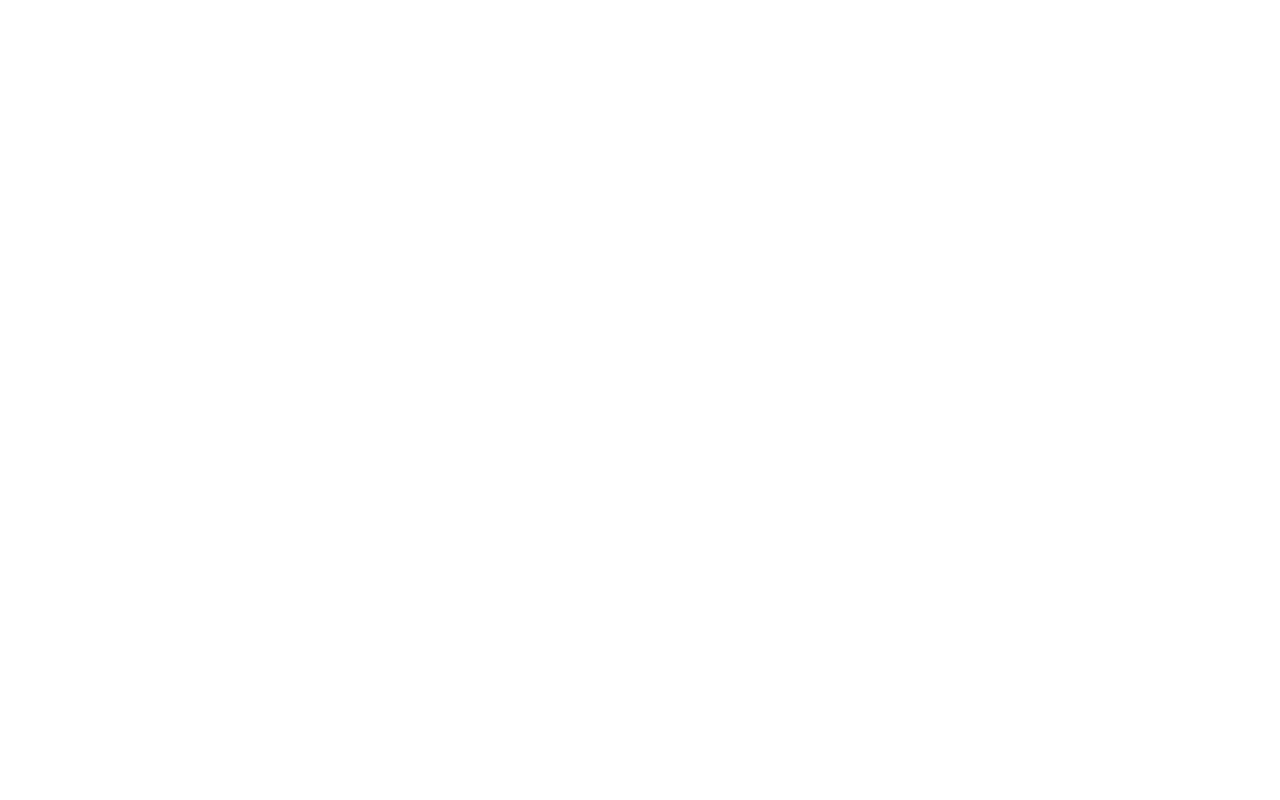
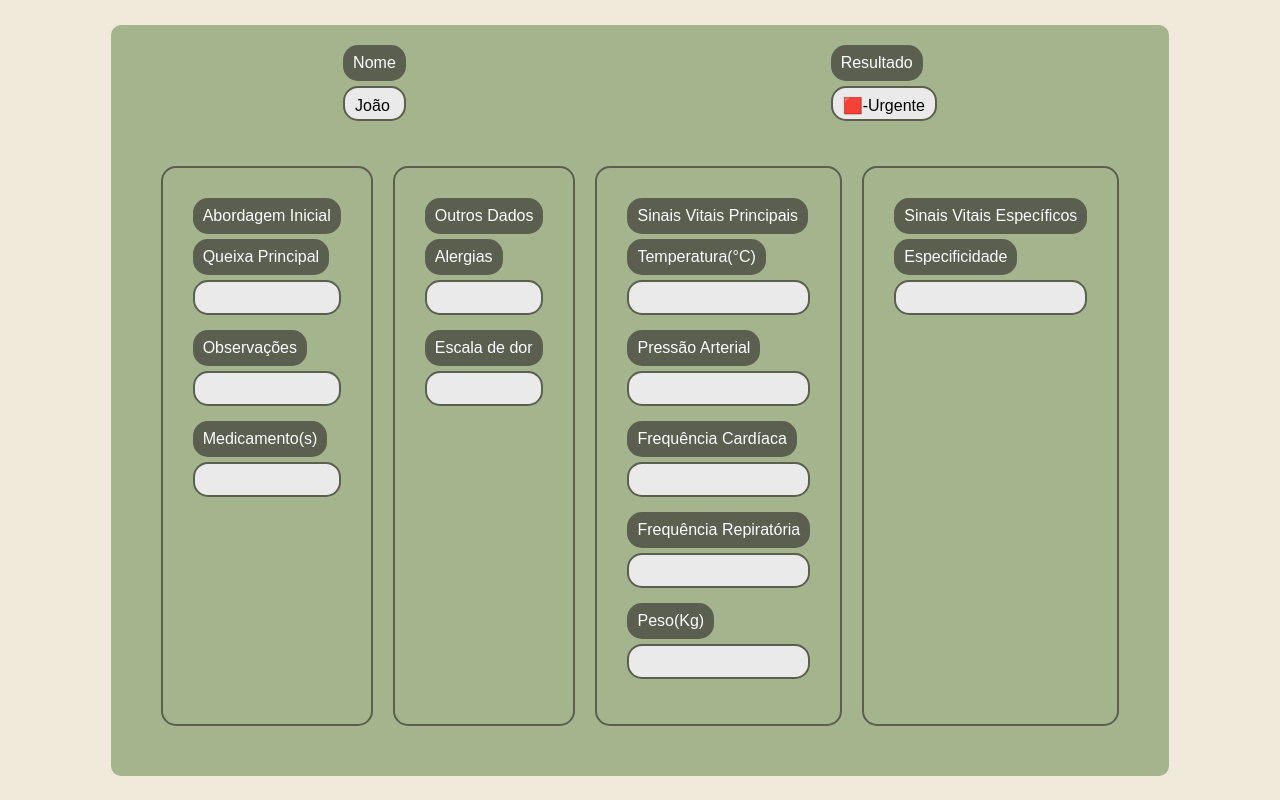
Before and after one commit to emberjp/AcolheMED, a plain HTML site: page public/doctor.html in a window 1280 px wide. Drawn offline with Linux system fonts and the light colour scheme.

Commit message:
adds doctor's screen

```diff
--- a/public/doctor.html
+++ b/public/doctor.html
@@ -1,9 +1,72 @@
 <!DOCTYPE html>
 <html lang="pt-BR">
-  <head>
-    <meta charset="UTF-8" />
-    <meta name="viewport" content="width=device-width, initial-scale=1.0" />
-    <title>Doctor</title>
-  </head>
-  <body></body>
+
+<head>
+  <meta charset="UTF-8" />
+  <meta name="viewport" content="width=device-width, initial-scale=1.0" />
+  <title>Doctor</title>
+  <link rel="stylesheet" href="../src/css/reset.css" />
+  <link rel="stylesheet" href="../src/css/styles.css" />
+</head>
+<!--<header>
+    <div id="icon">
+      <img src='../icon.png'>
+    </div>
+  </header>-->
+
+<body>
+  <div class="container-doctor">
+    <div class="header-patient-data">
+      <div>
+        <label for="nome">Nome</label>
+        <label class="info-box" for="nome">João</label>
+      </div>
+      <div>
+        <label for="resultado">Resultado</label>
+        <label class="info-box" for="resultado">🟥-Urgente</label>
+      </div>
+    </div>
+
+    <div class="info-container">
+      <div class="box">
+        <label>Abordagem Inicial</label>
+        <label>Queixa Principal</label>
+        <label class="info-box"></label>
+        <label>Observações</label>
+        <label class="info-box"></label>
+        <label>Medicamento(s)</label>
+        <label class="info-box"></label>
+      </div>
+
+      <div class="box">
+        <label>Outros Dados</label>
+        <label>Alergias</label>
+        <label class="info-box"></label>
+        <label>Escala de dor</label>
+        <label class="info-box"></label>
+      </div>
+
+      <div class="box">
+        <label>Sinais Vitais Principais</label>
+        <label>Temperatura(°C)</label>
+        <label class="info-box"></label>
+        <label>Pressão Arterial</label>
+        <label class="info-box"></label>
+        <label>Frequência Cardíaca</label>
+        <label class="info-box"></label>
+        <label>Frequência Repiratória</label>
+        <label class="info-box"></label>
+        <label>Peso(Kg)</label>
+        <label class="info-box"></label>
+      </div>
+
+      <div class="box">
+        <label>Sinais Vitais Específicos</label>
+        <label>Especificidade</label>
+        <label class="info-box"></label>
+      </div>
+    </div>
+  </div>
+</body>
+
 </html>
--- a/src/css/styles.css
+++ b/src/css/styles.css
@@ -11,7 +11,7 @@
 
 body {
     font-family: Arial, sans-serif;
-    background-color: var(--light-green);
+    background-color: var(--beige);
     display: flex;
     justify-content: center;
     align-items: center;
@@ -93,3 +93,51 @@ h1 {
     margin-bottom: 15px;
     text-align: left;
 }
+
+.container-doctor{
+    background: var(--light-green);
+    padding: 20px;
+    border-radius: 10px;
+}
+
+.header-patient-data {
+    display: flex;
+    flex-direction: row;
+    justify-content: space-around;
+}
+
+.info-box {
+    width: 100%;
+    padding: 10px;
+    margin-bottom: 15px;
+    border-radius: 15px;
+    border: 2px solid var(--dark-green);
+    color: #000000;
+    background: #EAEAEA;
+    height: 35px;
+}
+
+.info-container {
+    display: flex;
+    justify-content: space-between;
+    background: var(--light-green);
+    padding: 20px;
+    border-radius: 10px;
+
+}
+
+.box {
+    padding: 30px;
+    border: 2px solid var(--dark-green);
+    border-radius: 15px;
+    margin: 10px;
+}
+
+#icon {
+    background-color: var(--lighter-green);
+
+}
+
+img {
+    width: 50%;
+}
```
